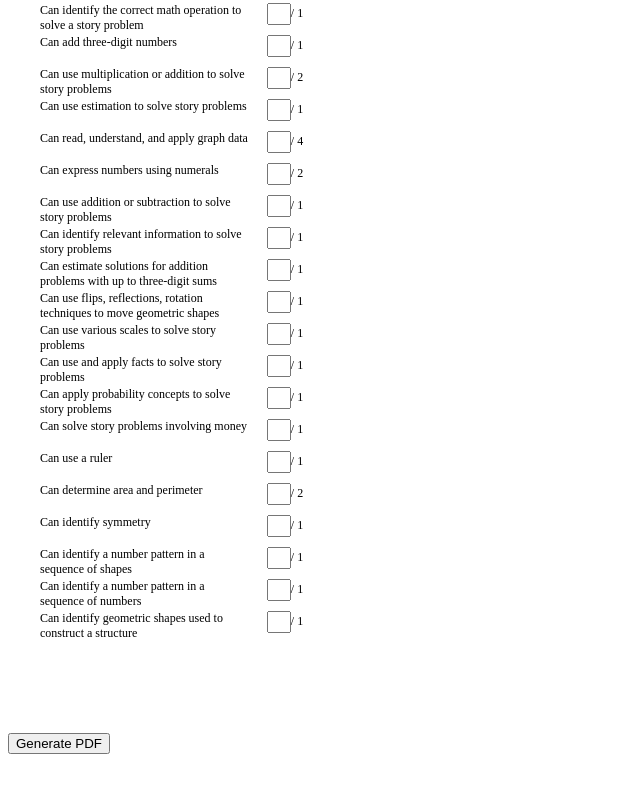
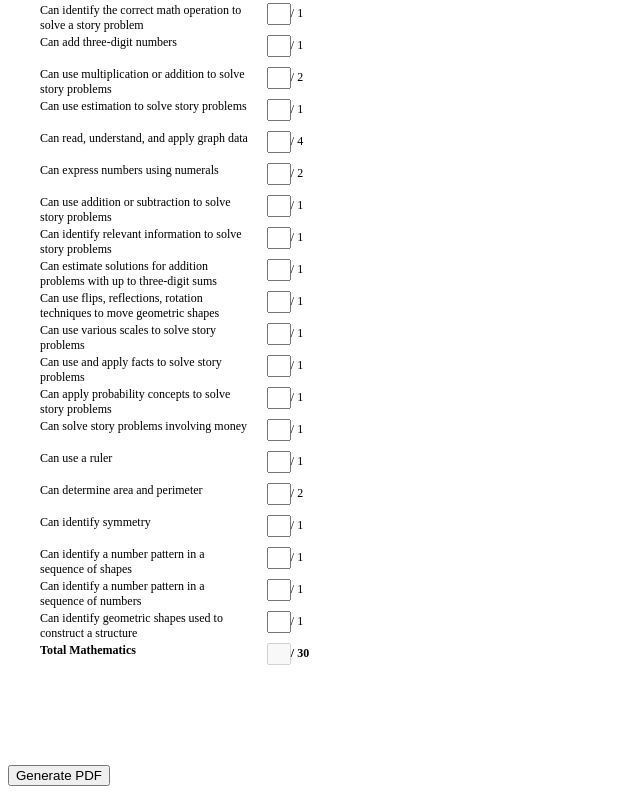
Before and after one commit to VirginiaWilliams/BasicSkills, an Electron app: page electron-test/renderer/index.html in a window 1280 px wide. Shown: the part 1173-1967 px from the top of the page, without its empty margins (0-640 px from the left). Before the commit the page ends 1935 px from the top, so only its background shows below. Drawn offline with Linux system fonts and the light colour scheme.

Commit message:
totals added

```diff
--- a/electron-test/renderer/index.html
+++ b/electron-test/renderer/index.html
@@ -139,47 +139,47 @@
             <!-- -------------------- -->
             <div class="number-input-row">
               <p class="number-input-description">Can recognize a correctly constructed sentence</p>
-              <input type="text" class="number-input reading"  value="" />
+              <input type="text" class="number-input language"  value="" />
               <p class="number-input-score">/ 5</p>
             </div>
             <div class="number-input-row">
               <p class="number-input-description">Can use common verbs correctly</p>
-              <input type="text" class="number-input reading"  value="" />
+              <input type="text" class="number-input language"  value="" />
               <p class="number-input-score">/ 1</p>
             </div>
             <div class="number-input-row">
               <p class="number-input-description">Can use adverbs correctly </p>
-              <input type="text" class="number-input reading"  value="" />
+              <input type="text" class="number-input language"  value="" />
               <p class="number-input-score">/ 2</p>
             </div>
             <div class="number-input-row">
               <p class="number-input-description">Can use common pronouns correctly</p>
-              <input type="text" class="number-input reading"  value="" />
+              <input type="text" class="number-input language"  value="" />
               <p class="number-input-score">/ 2</p>
             </div>
             <div class="number-input-row">
               <p class="number-input-description">Can use common punctuation and capitalization rules correctly</p>
-              <input type="text" class="number-input reading"  value="" />
+              <input type="text" class="number-input language"  value="" />
               <p class="number-input-score">/ 3</p>
             </div>
             <div class="number-input-row">
               <p class="number-input-description">Can combine sentences for clarity</p>
-              <input type="text" class="number-input reading"  value="" />
+              <input type="text" class="number-input language"  value="" />
               <p class="number-input-score">/ 1</p>
             </div>
             <div class="number-input-row">
               <p class="number-input-description">Can choose the sentence that best completes a paragraph</p>
-              <input type="text" class="number-input reading"  value="" />
+              <input type="text" class="number-input language"  value="" />
               <p class="number-input-score">/ 4</p>
             </div>
             <div class="number-input-row">
               <p class="number-input-description">Can summarize the main idea</p>
-              <input type="text" class="number-input reading"  value="" />
+              <input type="text" class="number-input language"  value="" />
               <p class="number-input-score">/ 1</p>
             </div>
             <div class="number-input-row">
               <p class="number-input-description">Can sequence sentences</p>
-              <input type="text" class="number-input reading"  value="" />
+              <input type="text" class="number-input language"  value="" />
               <p class="number-input-score">/ 1</p>
             </div>
             <!-- TOTAL -------------------- -->
@@ -205,123 +205,129 @@
             <!-- -------------------- -->
             <div class="number-input-row">
               <p class="number-input-description">Can recognize simple fractional parts</p>
-              <input type="text" class="number-input reading"  value="" />
+              <input type="text" class="number-input math"  value="" />
               <p class="number-input-score">/ 1</p>
             </div>
             <div class="number-input-row">
               <p class="number-input-description">Can identify related math facts</p>
-              <input type="text" class="number-input reading"  value="" />
+              <input type="text" class="number-input math"  value="" />
               <p class="number-input-score">/ 1</p>
             </div>
             <div class="number-input-row">
               <p class="number-input-description">Can divide two-digit numbers by a one-digit number</p>
-              <input type="text" class="number-input reading"  value="" />
+              <input type="text" class="number-input math"  value="" />
               <p class="number-input-score">/ 1</p>
             </div>
             <div class="number-input-row">
               <p class="number-input-description">Can identify the missing subtrahend or addend in a given problem</p>
-              <input type="text" class="number-input reading"  value="" />
+              <input type="text" class="number-input math"  value="" />
               <p class="number-input-score">/ 1</p>
             </div>
             <div class="number-input-row">
               <p class="number-input-description">Can identify the correct math operation to solve a story problem </p>
-              <input type="text" class="number-input reading"  value="" />
+              <input type="text" class="number-input math"  value="" />
               <p class="number-input-score">/ 1</p>
             </div>
             <div class="number-input-row">
               <p class="number-input-description">Can add three-digit numbers</p>
-              <input type="text" class="number-input reading"  value="" />
+              <input type="text" class="number-input math"  value="" />
               <p class="number-input-score">/ 1</p>
             </div>
             <div class="number-input-row">
               <p class="number-input-description">Can use multiplication or addition to solve story	problems</p>
-              <input type="text" class="number-input reading"  value="" />
+              <input type="text" class="number-input math"  value="" />
               <p class="number-input-score">/ 2</p>
             </div>
             <div class="number-input-row">
               <p class="number-input-description">Can use estimation to solve story problems</p>
-              <input type="text" class="number-input reading"  value="" />
+              <input type="text" class="number-input math"  value="" />
               <p class="number-input-score">/ 1</p>
             </div>
             <div class="number-input-row">
               <p class="number-input-description">Can read, understand, and apply graph data</p>
-              <input type="text" class="number-input reading"  value="" />
+              <input type="text" class="number-input math"  value="" />
               <p class="number-input-score">/ 4</p>
             </div>
             <div class="number-input-row">
               <p class="number-input-description">Can express numbers using numerals</p>
-              <input type="text" class="number-input reading"  value="" />
+              <input type="text" class="number-input math"  value="" />
               <p class="number-input-score">/ 2</p>
             </div>
             <div class="number-input-row">
               <p class="number-input-description">Can use addition or subtraction to solve story problems</p>
-              <input type="text" class="number-input reading"  value="" />
+              <input type="text" class="number-input math"  value="" />
               <p class="number-input-score">/ 1</p>
             </div>
             <div class="number-input-row">
               <p class="number-input-description">Can identify relevant information to solve story problems</p>
-              <input type="text" class="number-input reading"  value="" />
+              <input type="text" class="number-input math"  value="" />
               <p class="number-input-score">/ 1</p>
             </div>
             <div class="number-input-row">
               <p class="number-input-description">Can estimate solutions for addition problems with up to three-digit sums</p>
-              <input type="text" class="number-input reading"  value="" />
+              <input type="text" class="number-input math"  value="" />
               <p class="number-input-score">/ 1</p>
             </div>
             <div class="number-input-row">
               <p class="number-input-description">Can use flips, reflections, rotation techniques to move geometric shapes</p>
-              <input type="text" class="number-input reading"  value="" />
+              <input type="text" class="number-input math"  value="" />
               <p class="number-input-score">/ 1</p>
             </div>
             <div class="number-input-row">
               <p class="number-input-description">Can use various scales to solve story problems</p>
-              <input type="text" class="number-input reading"  value="" />
+              <input type="text" class="number-input math"  value="" />
               <p class="number-input-score">/ 1</p>
             </div>
             <div class="number-input-row">
               <p class="number-input-description">Can use and apply facts to solve story problems</p>
-              <input type="text" class="number-input reading"  value="" />
+              <input type="text" class="number-input math"  value="" />
               <p class="number-input-score">/ 1</p>
             </div>
             <div class="number-input-row">
               <p class="number-input-description">Can apply probability concepts to solve story problems</p>
-              <input type="text" class="number-input reading"  value="" />
+              <input type="text" class="number-input math"  value="" />
               <p class="number-input-score">/ 1</p>
             </div>
             <div class="number-input-row">
               <p class="number-input-description">Can solve story problems involving money</p>
-              <input type="text" class="number-input reading"  value="" />
+              <input type="text" class="number-input math"  value="" />
               <p class="number-input-score">/ 1</p>
             </div>
             <div class="number-input-row">
               <p class="number-input-description">Can use a ruler</p>
-              <input type="text" class="number-input reading"  value="" />
+              <input type="text" class="number-input math"  value="" />
               <p class="number-input-score">/ 1</p>
             </div>
             <div class="number-input-row">
               <p class="number-input-description">Can determine area and perimeter</p>
-              <input type="text" class="number-input reading"  value="" />
+              <input type="text" class="number-input math"  value="" />
               <p class="number-input-score">/ 2</p>
             </div>
             <div class="number-input-row">
               <p class="number-input-description">Can identify symmetry</p>
-              <input type="text" class="number-input reading"  value="" />
+              <input type="text" class="number-input math"  value="" />
               <p class="number-input-score">/ 1</p>
             </div>
             <div class="number-input-row">
               <p class="number-input-description">Can identify a number pattern in a sequence of shapes	</p>
-              <input type="text" class="number-input reading"  value="" />
+              <input type="text" class="number-input math"  value="" />
               <p class="number-input-score">/ 1</p>
             </div>
             <div class="number-input-row">
               <p class="number-input-description">Can identify a number pattern in a sequence of numbers</p>
-              <input type="text" class="number-input reading"  value="" />
+              <input type="text" class="number-input math"  value="" />
               <p class="number-input-score">/ 1</p>
             </div>
             <div class="number-input-row">
               <p class="number-input-description">Can identify geometric shapes used to construct a structure</p>
-              <input type="text" class="number-input reading"  value="" />
+              <input type="text" class="number-input math"  value="" />
               <p class="number-input-score">/ 1</p>
+            </div>
+            <!-- TOTAL -------------------- -->
+            <div class="number-input-row">
+              <p class="number-input-description total">Total Mathematics</p>
+              <input type="text" id="math-total-display" class="number-input total" disabled/>
+              <p class="number-input-score total">/ 30</p>
             </div>
           </div>
         </div>
--- a/electron-test/renderer/js/pdfHandling.js
+++ b/electron-test/renderer/js/pdfHandling.js
@@ -50,5 +50,5 @@ generateButton.addEventListener('click', async function() {
     input.style.border = '';
   });
 
-  generateButton.style.display = 'none';
+  generateButton.style.display = '';
 })
```
Also changed, not shown: electron-test/renderer/js/renderer.js (+27 -12 lines).
